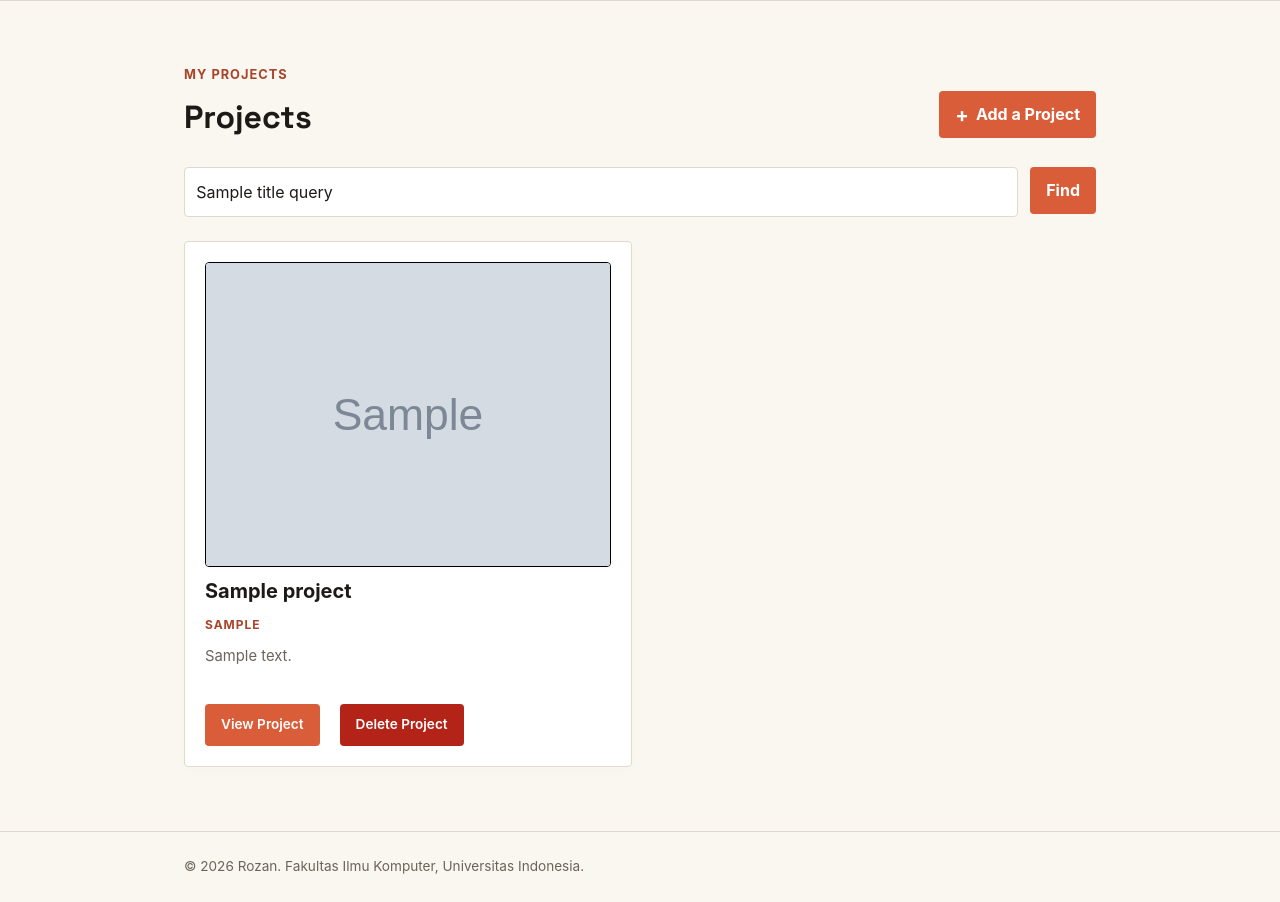
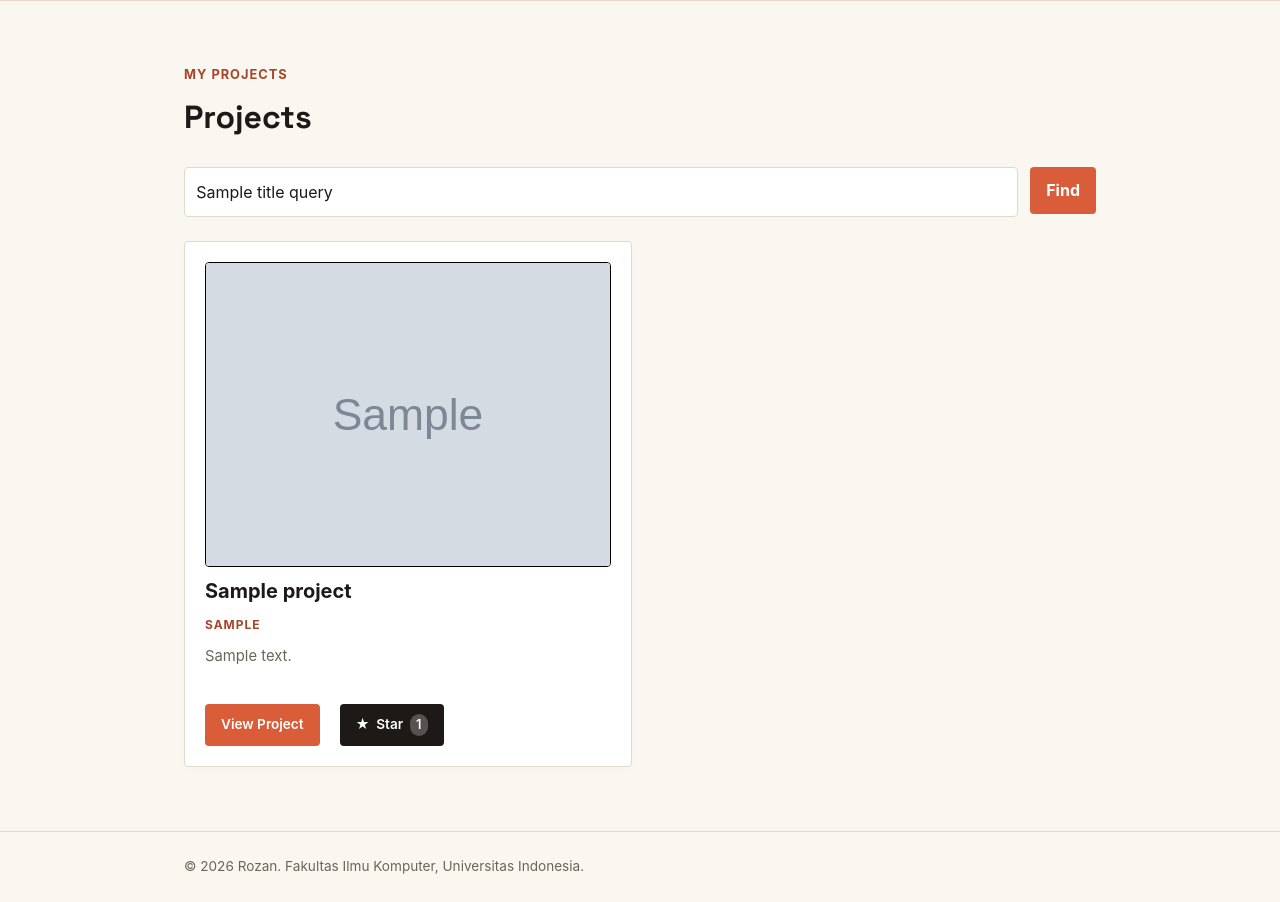
Before and after one commit to rozanlaudzai/myportfolio, a Django app: template main/templates/main/projects.html in a window 1280 px wide. Shown: the part 74-976 px from the top of the page. Run offline with Django 5.2, Linux system fonts and the light colour scheme; the template is opened without the code that fills it: most values are stand-ins (such as "Sample title", 1, 10 or a date in 2020); grey boxes marked "Sample" are stand-in pictures.

Commit message:
feat(project-model): allow only superusers to create and delete projects, allow logged in users to give a star to projects

```diff
--- a/main/models.py
+++ b/main/models.py
@@ -88,6 +88,11 @@ class Project(models.Model):
         blank=True,
         max_length=255,
     )
+    starred_by = models.ManyToManyField(
+        User,
+        related_name='starred_projects',
+        blank=True,
+    )
 
     def __str__(self):
         return self.title
--- /dev/null
+++ b/main/templates/main/components/project-star.html
@@ -0,0 +1,16 @@
+<form
+  method="post"
+  action="{% url 'main:toggle_star_project' project.id %}"
+  class="star-form"
+>
+  {% csrf_token %}
+  <button
+    type="submit"
+    class="button button-star{% if user in project.starred_by.all %} is-starred{% endif %}"
+    title="{% if project.starred_by.all %}Starred by {{ project.starred_by.all|join:', ' }}{% else %}Be the first to give a star{% endif %}"
+  >
+    <span aria-hidden="true">★</span>
+    {% if user in project.starred_by.all %}Unstar{% else %}Star{% endif %}
+    <span class="star-count">{{ project.starred_by.count }}</span>
+  </button>
+</form>
--- a/main/templates/main/projects.html
+++ b/main/templates/main/projects.html
@@ -16,6 +16,8 @@
     <p class="section-kicker">My Projects</p>
     <div class="project-header">
       <h1>Projects</h1>
+
+      {% if user.is_superuser %}
       <a
         href="{% url 'main:create_project' %}"
         class="button project-add-button"
@@ -23,6 +25,7 @@
         <span aria-hidden="true">+</span>
         Add a Project
       </a>
+      {% endif %}
     </div>
 
     <form
@@ -64,7 +67,10 @@
             {% endif %}
 
             <!-- prettier-ignore -->
+            {% include 'main/components/project-star.html' with project=project %}
+            {% if user.is_superuser %}
             {% include 'main/components/project-delete-modal.html' with project=project %}
+            {% endif %}
           </div>
         </div>
       </article>
--- a/static/css/main/projects.css
+++ b/static/css/main/projects.css
@@ -268,3 +268,29 @@
   }
 }
 /* Projects End */
+
+/* Project Star */
+
+.star-form {
+  display: inline;
+}
+
+.button-star {
+  display: inline-flex;
+  align-items: center;
+  gap: 0.4rem;
+  background: var(--ink);
+}
+
+.button-star.is-starred {
+  background: var(--accent);
+}
+
+.star-count {
+  padding: 0.05rem 0.4rem;
+  border-radius: 999px;
+  background: rgba(255, 255, 255, 0.25);
+  font-size: 0.8rem;
+}
+
+/* Project Star End */
```
Also changed, not shown: main/urls.py (+10 -1 lines), main/views.py (+29 -2 lines), main/migrations/0011_project_starred_by.py (added).
